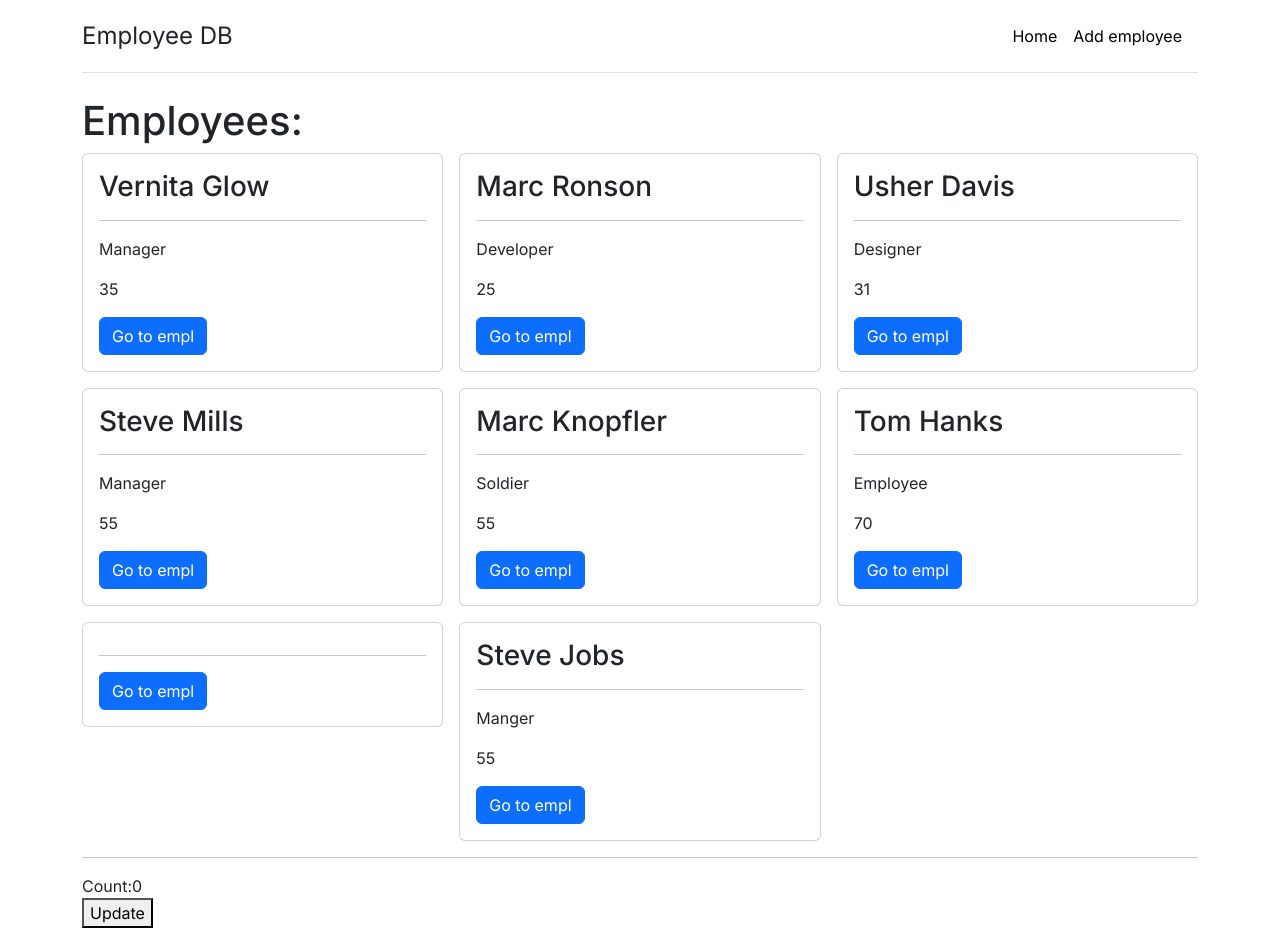
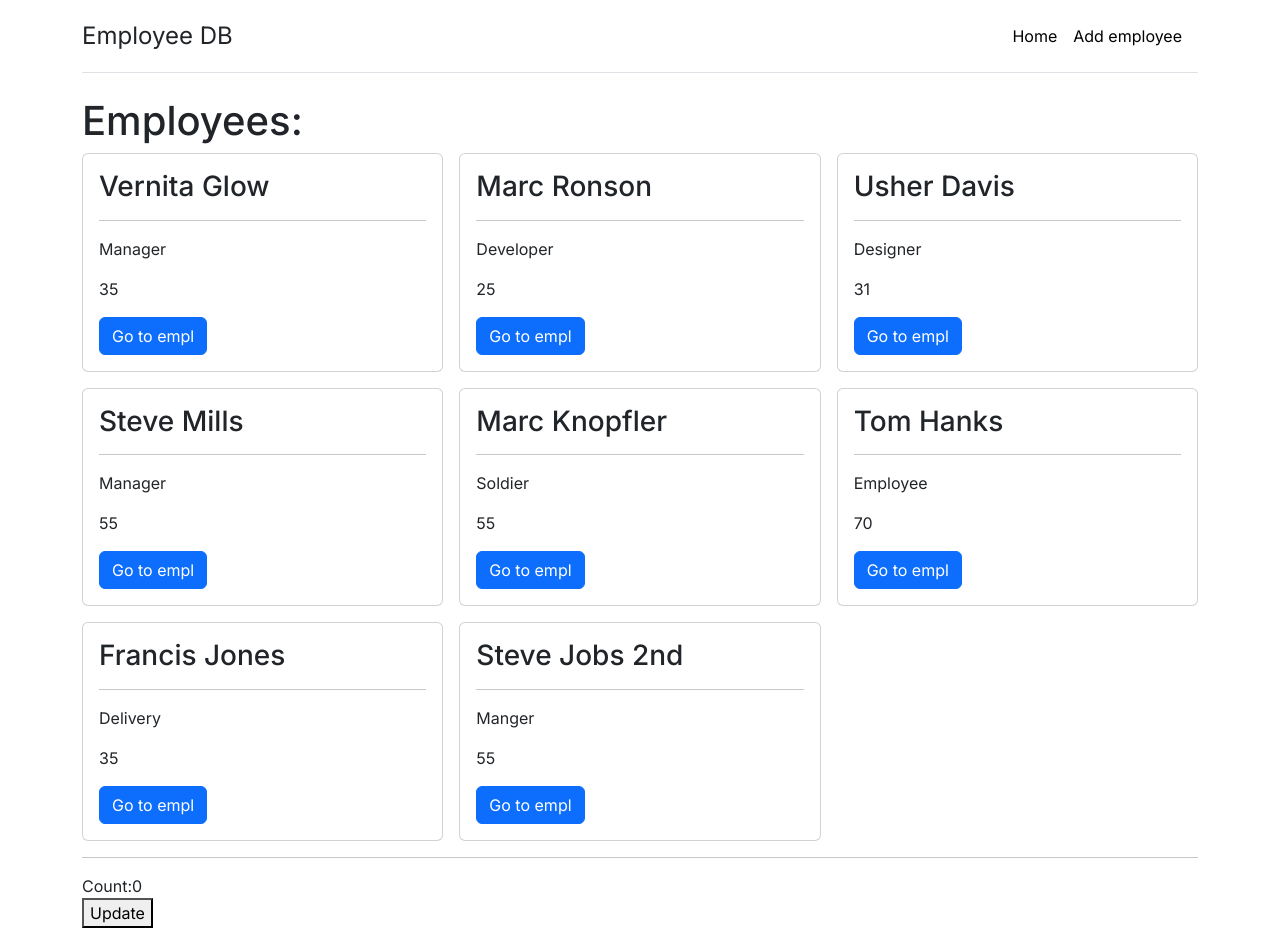
Before and after one commit to ferlobo1985/UDMY-NEXT24-Server-and-client, a Next.js app: page / in a window 1280 px wide. Built offline with nearby package versions, Linux system fonts and the light colour scheme; data requests are answered from the project's data file.

Commit message:
19-Edit server action part 2
19-Edit server action part 2

```diff
--- a/db.json
+++ b/db.json
@@ -37,13 +37,13 @@
       "id": 6
     },
     {
-      "fullname": "",
-      "position": "",
-      "age": "",
+      "fullname": "Francis Jones",
+      "position": "Delivery",
+      "age": "35",
       "id": 7
     },
     {
-      "fullname": "Steve Jobs",
+      "fullname": "Steve Jobs 2nd",
       "position": "Manger",
       "age": "55",
       "id": 8
--- a/src/helpers/actions.js
+++ b/src/helpers/actions.js
@@ -35,7 +35,7 @@ export async function editEmployee(formState,data){
 
         const res = await fetch(`http://localhost:3004/employees/${data.id}`,{
             method:'PATCH',
-            header:{
+            headers:{
                 'Accept': 'application/json',
                 'Content-Type': 'application/json'
             },
```
Also changed, not shown: src/components/edit_form.js (+15 -2 lines).
